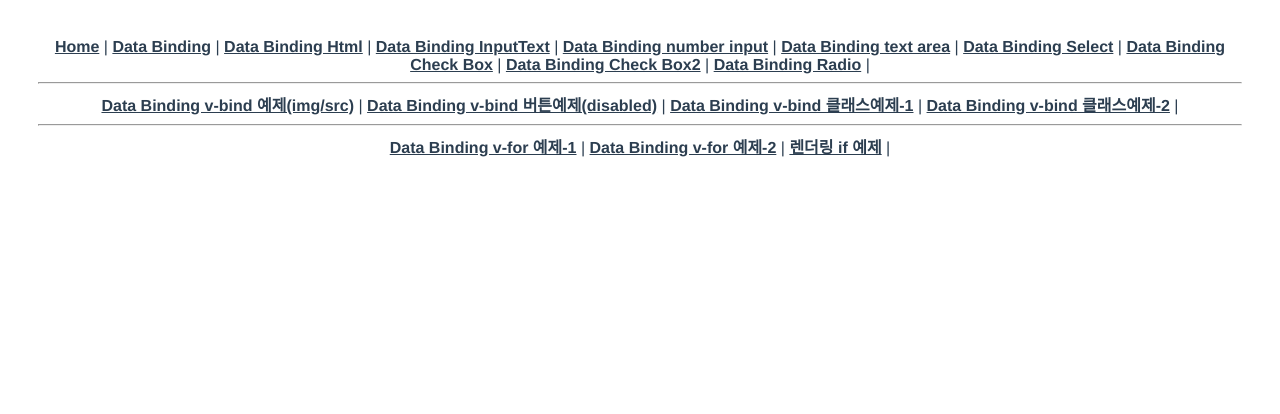
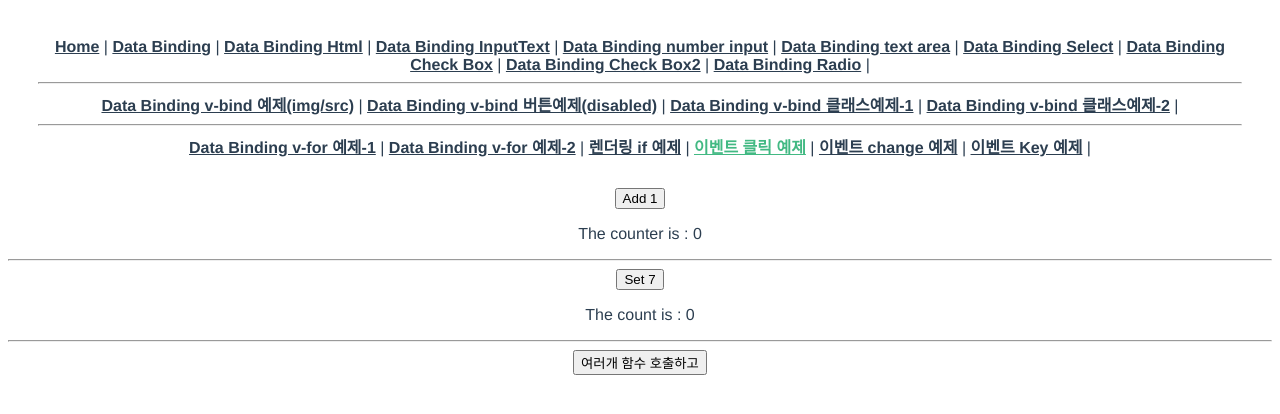
Before and after one commit to n3316202/vue3-sindorim-3, a Vue app: page /eventclick17 in a window 1280 px wide. Shown: the top 414 px of the page. Built offline with nearby package versions, Linux system fonts and the light colour scheme.

Commit message:
다이렉티브

```diff
--- a/src/App.vue
+++ b/src/App.vue
@@ -18,6 +18,9 @@
     <router-link to="/databindinglist14">Data Binding v-for 예제-1</router-link> |
     <router-link to="/databindinglist15">Data Binding v-for 예제-2</router-link> |
     <router-link to="/renderingvif16">렌더링 if 예제</router-link> |
+    <router-link to="/eventclick17">이벤트 클릭 예제</router-link> |
+    <router-link to="/eventchange18">이벤트 change 예제</router-link> |
+    <router-link to="/eventkey19">이벤트 Key 예제</router-link> |
   </nav>
   <router-view />
 </template>
--- a/src/router/index.js
+++ b/src/router/index.js
@@ -98,9 +98,19 @@ const routes = [
       import(/* webpackChunkName: "databindinglist15" */ '../views/directives/vfor/DataBindingList15.vue')
   },
   {
-    path: '/renderingvif16',
-    name: 'RenderingVif16',
-    component: () => import(/* webpackChunkName: "renderingvif16" */ '../views/directives/vif/RenderingVif16.vue')
+    path: '/eventclick17',
+    name: 'EventClick17',
+    component: () => import(/* webpackChunkName: "renderingvif16" */ '../views/directives/von/EventClick17.vue')
+  },
+  {
+    path: '/eventchange18',
+    name: 'EventChange18',
+    component: () => import(/* webpackChunkName: "renderingvif16" */ '../views/directives/von/EventChange18.vue')
+  },
+  {
+    path: '/eventkey19',
+    name: 'EventKey19',
+    component: () => import(/* webpackChunkName: "renderingvif16" */ '../views/directives/von/EventKey19.vue')
   }
 ]
 
--- /dev/null
+++ b/src/views/directives/von/EventChange18.vue
@@ -0,0 +1,21 @@
+<template>
+  <select v-model="selectedValue" @change="changeSelect">
+    <option value="서울">서울</option>
+    <option value="부산">부산</option>
+    <option value="제주">제주</option>
+  </select>
+</template>
+<script>
+export default {
+  data() {
+    return {
+      selectedValue: '부산'
+    }
+  },
+  methods: {
+    changeSelect() {
+      alert(this.selectedValue)
+    }
+  }
+}
+</script>
--- /dev/null
+++ b/src/views/directives/von/EventClick17.vue
@@ -0,0 +1,43 @@
+<template>
+  <div>
+    <button type="button" @click="increaseCounter">Add 1</button>
+    <p>The counter is : {{ counter }}</p>
+  </div>
+  <hr />
+  <div>
+    <!-- 파라미터 전달 하고 싶을때 -->
+    <button type="button" @click="setCount(7)">Set 7</button>
+    <p>The count is : {{ count }}</p>
+  </div>
+  <hr />
+  <div>
+    <!-- 여거개의 함수를 호출하고 싶을때 -->
+    <button type="button" @click="one(), two()">여러개 함수 호출하고</button>
+  </div>
+</template>
+<script>
+//클릭 이벤트
+//v-on:click 또는 @click="메소드명"
+export default {
+  data() {
+    return {
+      counter: 0,
+      count: 0
+    }
+  },
+  methods: {
+    increaseCounter() {
+      this.counter = this.counter + 1
+    },
+    setCount(count) {
+      this.count = count
+    },
+    one() {
+      alert('원 입니다.')
+    },
+    two() {
+      alert('투입니다.')
+    }
+  }
+}
+</script>
--- /dev/null
+++ b/src/views/directives/von/EventKey19.vue
@@ -0,0 +1,29 @@
+<template>
+  <!-- // 키보드의 키를 눌렀다 뗐을 때
+  // 키보드의 키를  눌렀을 때
+  // 키보드의 키를 누르고 있을 때 -->
+  <input
+    @keyup="printEvent('keyup')"
+    @keydown="printEvent('keydown')"
+    @keypress="printEvent('keypress')"
+    v-model="name"
+  />
+  <!-- // tap키를 눌렀다 뗐을 때
+  // space키를   눌렀을 때
+  // left 키를 누르고 있을 때 -->
+  <input @keyup.tab="printEvent('탭 keyup')" @keydown.space="printEvent('스페이스 keydown')" v-model="name" />
+</template>
+<script>
+export default {
+  data() {
+    return {
+      name: ''
+    }
+  },
+  methods: {
+    printEvent(val) {
+      console.log(val)
+    }
+  }
+}
+</script>
```
